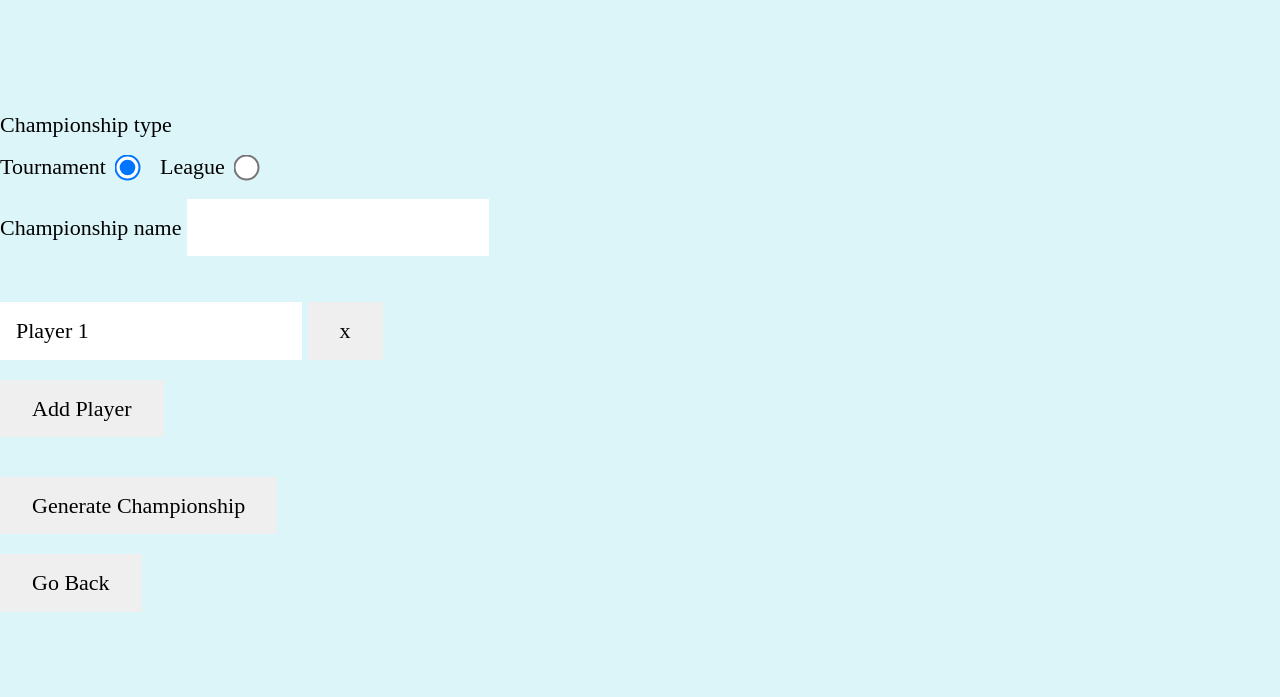
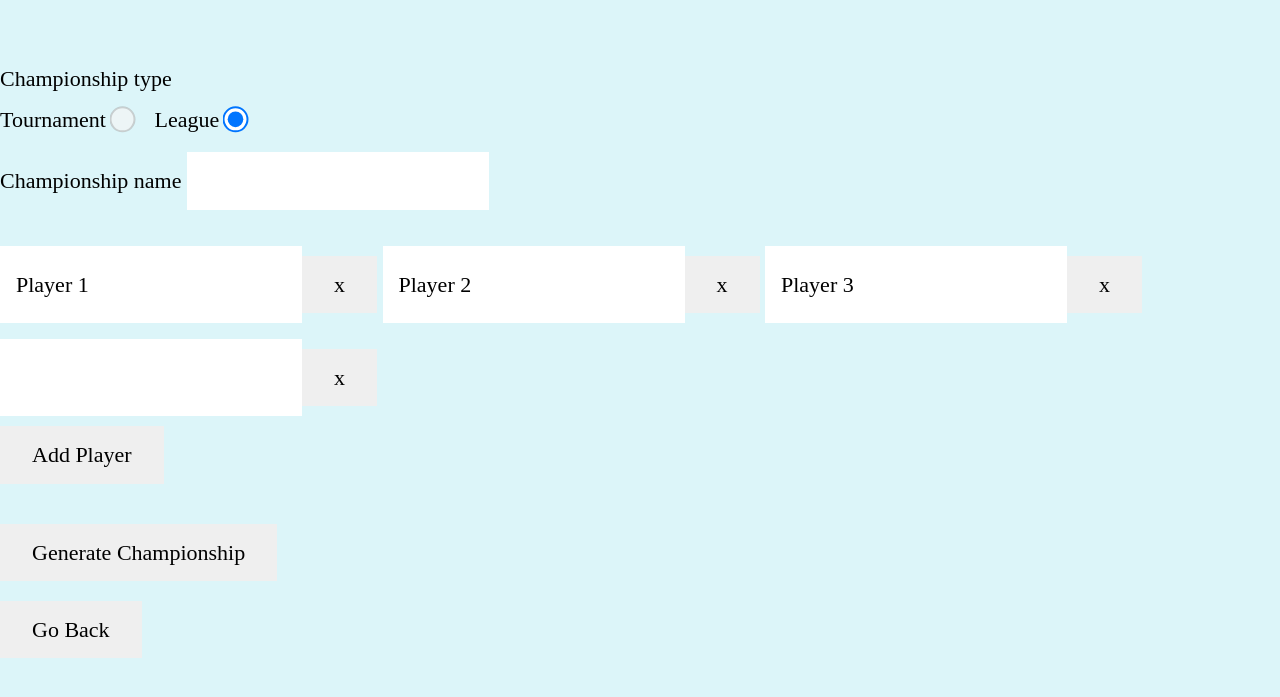
Before and after one commit to VictorFager/ChampionshipConstructor, a plain HTML site: page app/index.html in a window 1280 px wide. Both pictures are taken after a click on the button "Add Player". Shown: the part 83-780 px from the top of the page. Drawn offline with Linux system fonts and the light colour scheme; a web font is replaced by a local one.

Commit message:
Add: functionality for adding a player to the create form

```diff
--- a/app/app.js
+++ b/app/app.js
@@ -1,3 +1,6 @@
+// Imports
+import { components } from './modules/components.js';
+
 // DOM nodes
 
 const dMain = document.getElementById('main-content');
@@ -9,8 +12,12 @@ const dCreateButton = document.getElementById('create-button');
 const dBackButton = document.getElementById('back-button');
 const dChangeSettingsButton = document.getElementById('change-settings-button');
 const dPauseButton = document.getElementById('pause-button');
+const dAddPlayerButton = document.getElementById('add-player-button');
+const dRemoveButtons = document.getElementsByClassName('remove-button');
 
 const dCreateForm = document.getElementById('create-form');
+const dPlayerInputList = document.getElementById('player-input-list');
+
 
 
 // Event Listeners
@@ -22,20 +29,24 @@ dCreateButton.addEventListener('click', (event) => {
 
 dBackButton.addEventListener('click', () => {
   updateView('home');
-})
+});
 
 dCreateForm.addEventListener('submit', (event) => {
   event.preventDefault();
   updateView('championship')
-})
+});
 
 dChangeSettingsButton.addEventListener('click', () => {
   updateView('create');
-})
+});
 
 dPauseButton.addEventListener('click', () => {
   updateView('home');
-})
+});
+
+dAddPlayerButton.addEventListener('click', () => {
+  addPlayer();
+});
 
 
 // Functions
@@ -63,5 +74,12 @@ function updateView(newView) {
 
 function setupChampionshipView() {
   let formData = new FormData(dCreateForm);
-  console.log(formData);
+  let pInfo = document.createElement('p');
+  pInfo.textContent = formData.get('ch-type') + " | " + formData.get('ch-name') + " | " + formData.getAll('player');
+  dChampionshipView.appendChild(pInfo);
 }
+
+function addPlayer() {
+  const playerInputElement = components.createPlayerInputElement();
+  dPlayerInputList.appendChild(playerInputElement);
+}
--- a/app/index.html
+++ b/app/index.html
@@ -7,7 +7,7 @@
   <meta name="viewport" content="width=device-width, initial-scale=1.0">
   <title>Championship Constructor</title>
   <link rel="stylesheet" href="styles/main.css">
-  <script src="app.js" defer></script>
+  <script src="app.js" type="module"></script>
 
   <!-- Google Fonts -->
   <link rel="preconnect" href="https://fonts.googleapis.com">
@@ -65,11 +65,11 @@
               <ul>
                 <li>
                   <label for="ch-type-tournament">Tournament</label>
-                  <input type="radio" name="ch-type" id="ch-type-tournament" value="tournament" checked>
+                  <input type="radio" name="ch-type" id="ch-type-tournament" value="tournament" disabled>
                 </li>
                 <li>
                   <label for="ch-type-league">League</label>
-                  <input type="radio" name="ch-type" id="ch-type-league" value="league">
+                  <input type="radio" name="ch-type" id="ch-type-league" value="league" checked>
                 </li>
               </ul>
             </fieldset>
@@ -81,18 +81,21 @@
           </section>
 
           <section>
-            <ul>
+            <ul id="player-input-list">
               <li>
-                <input type="text" name="player1" value="Player 1" readonly>
-                <button type="button">x</button>
+                <input type="text" name="player" value="Player 1">
+                <button class="remove-button" type="button">x</button>
               </li>
-              <!-- <li>
-                <input type="text">
-                <button type="button">x</button>
-              </li> -->
-
+              <li>
+                <input type="text" name="player" value="Player 2">
+                <button class="remove-button" type="button">x</button>
+              </li>
+              <li>
+                <input type="text" name="player" value="Player 3">
+                <button class="remove-button" type="button">x</button>
+              </li>
             </ul>
-            <button type="button">Add Player</button>
+            <button id="add-player-button" type="button">Add Player</button>
           </section>
 
           <section>
--- /dev/null
+++ b/app/modules/components.js
@@ -0,0 +1,19 @@
+// Functions creating different components for the app
+
+export const components = {
+
+  createPlayerInputElement() {
+    const listItem = document.createElement('li');
+    const textInput = document.createElement('input');
+    textInput.type = 'text';
+    textInput.name = 'player';
+    textInput.value = '';
+    const removeButton = document.createElement('button');
+    removeButton.classList.add('remove-button');
+    removeButton.type = 'button';
+    removeButton.textContent = 'x';
+    listItem.appendChild(textInput);
+    listItem.appendChild(removeButton);
+    return listItem;
+  }
+}
--- a/app/styles/main.css
+++ b/app/styles/main.css
@@ -218,8 +218,9 @@ h1 {
 }
 
 .create-form li {
-  display: inline-block;
+  display: inline-flex;
   margin-top: 1.6rem;
+
 }
 
 /* CHAMPIONSHIP */
```
